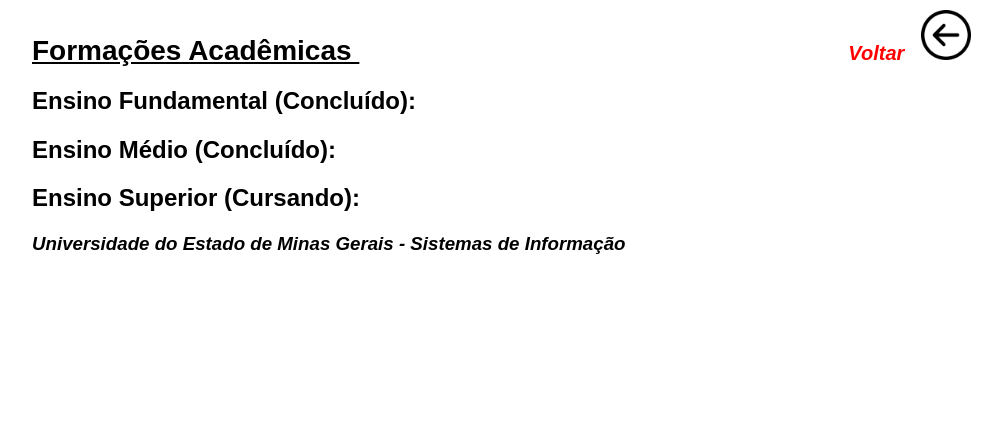
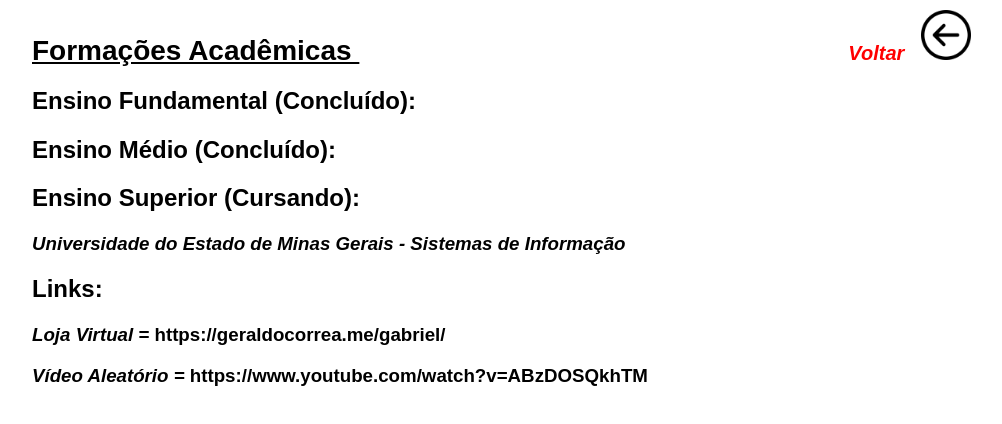
Before and after one commit to GMatias18/TESD, a plain HTML site: page FA.html in a window 1280 px wide. Shown: the whole page, without its empty margins (6-1008 px from the left). Drawn offline with Linux system fonts and the light colour scheme.

Commit message:
Update FA.html

```diff
--- a/FA.html
+++ b/FA.html
@@ -71,6 +71,12 @@
 
 		<h3> <i> Universidade do Estado de Minas Gerais - Sistemas de Informação </i> </h3>
 
+     <h2> Links: <h2>
+
+        <h3> <i> Loja Virtual =</i> https://geraldocorrea.me/gabriel/ </h3>
+
+        <h3> <i> Vídeo Aleatório =</i> https://www.youtube.com/watch?v=ABzDOSQkhTM </h3>
+
 </body>
 
 </html>
```
